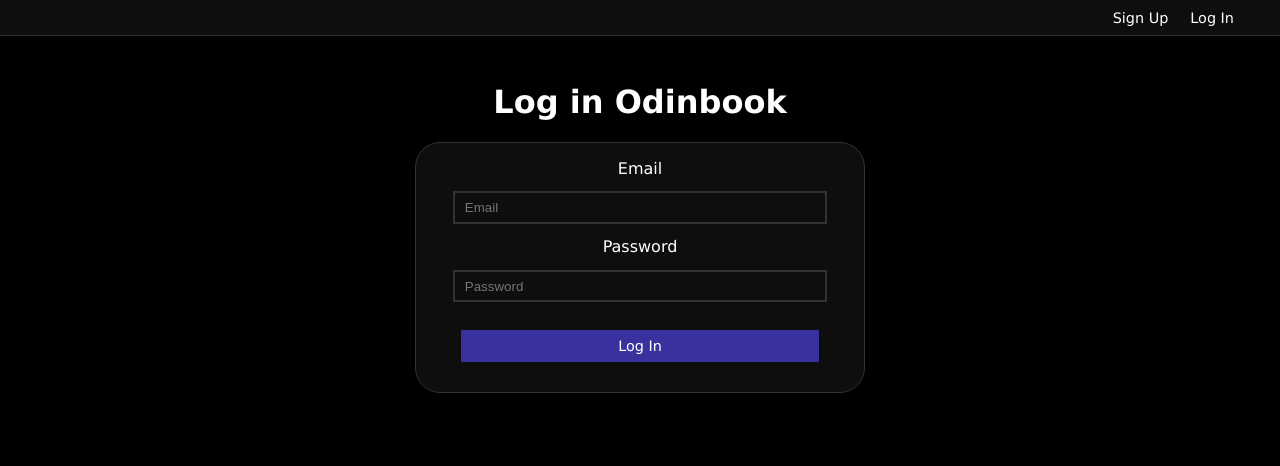
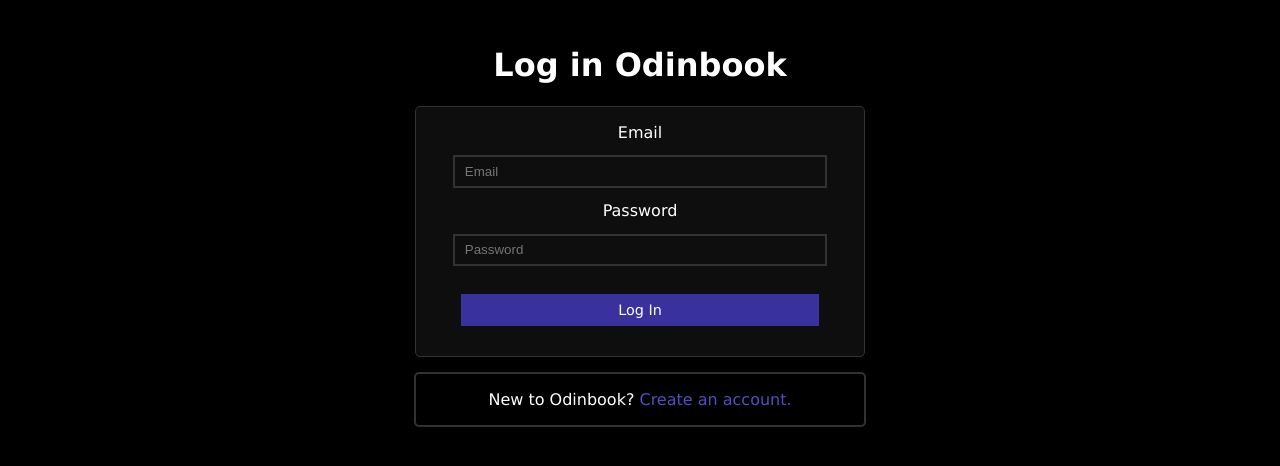
Before and after one commit to sebapkfd/odinbook, a React (Create React App) app: page /login in a window 1280 px wide. Shown: the top 466 px of the page. Built offline with nearby package versions, Linux system fonts and the light colour scheme.

Commit message:
Removed closed session navbar

```diff
--- a/src/App.css
+++ b/src/App.css
@@ -84,8 +84,7 @@
   padding: 0 30px;
 }
 
-.open-session,
-.close-session {
+.open-session{
   background-color: rgb(14, 14, 14);
   border-bottom: rgb(50, 50, 50) solid 1px;
   height: 2.2em;
@@ -96,7 +95,6 @@
 }
 
 .open-session button,
-.close-session button,
 button {
   background-color: rgb(14, 14, 14);
   color: white;
@@ -106,7 +104,6 @@
 }
 
 .open-session button:hover,
-.close-session a button:hover,
 button:hover,
 .edit:hover {
   background-color: rgb(50, 50, 50);
@@ -114,17 +111,6 @@
 
 .open-session__links {
   display: flex;
-}
-
-.close-session {
-  display: flex;
-  justify-content: flex-end;
-  padding: 0 30px;
-}
-
-.close-session button {
-  height: 100%;
-  margin-right: 10px;
 }
 
 .open-session__links button {
@@ -179,6 +165,7 @@
   width: 35vw;
   padding: 1em 0;
   border-radius: 25px;
+  border-radius: 5px;
   height: auto;
 }
 
@@ -309,3 +296,21 @@
 .comment-list {
   margin-bottom: 10px;
 }
+
+.log-in__link,
+.sign-up__link {
+  border: rgb(50, 50, 50) solid 2px;
+  border-radius: 5px;
+  margin: 15px 0;
+  width: 35vw;
+}
+
+.log-in__link p,
+.sign-up__link p{
+  text-align: center;
+}
+
+.log-in__link a,
+.sign-up__link a{
+  color:rgb(84, 77, 192);
+}
--- a/src/components/LogIn.js
+++ b/src/components/LogIn.js
@@ -1,6 +1,6 @@
 import {useState} from 'react';
 import {logIn} from '../functions/userCalls';
-import {useHistory} from 'react-router-dom';
+import {useHistory, Link} from 'react-router-dom';
 
 const LogIn = () => {
     const [email, setEmail] = useState('');
@@ -40,6 +40,9 @@
                 />
                 <button>Log In</button>
             </form>
+            <div className={'sign-up__link'}>
+                <p>New to Odinbook? <Link to='/signup'>Create an account.</Link></p>
+            </div>
         </div>
     )
 }
--- a/src/components/Navbar.js
+++ b/src/components/Navbar.js
@@ -22,16 +22,7 @@
                 <LogOut/>
             </div>
         </div>
-    ):(
-        <div className='close-session'>
-            <Link to='/signup'>
-                <button>Sign Up</button>
-            </Link>
-            <Link to='/login'>
-                <button>Log In</button>
-            </Link>
-        </div>
-    );
+    ):( null );
 
     return (
         <div className='navbar'>
--- a/src/components/SignUp.js
+++ b/src/components/SignUp.js
@@ -1,5 +1,6 @@
 import {useState} from 'react';
 import {signUp} from '../functions/userCalls';
+import {Link} from 'react-router-dom';
 
 const SignUp = () => {
     const [firstName, setFirstName] = useState('');
@@ -70,6 +71,9 @@
                 />
                 <button>Sign Up</button>
             </form>
+            <div className={'log-in__link'}>
+                <p>You have an account? <Link to='/login'>Log in</Link></p>
+            </div>
         </div>
     )
 }
```
